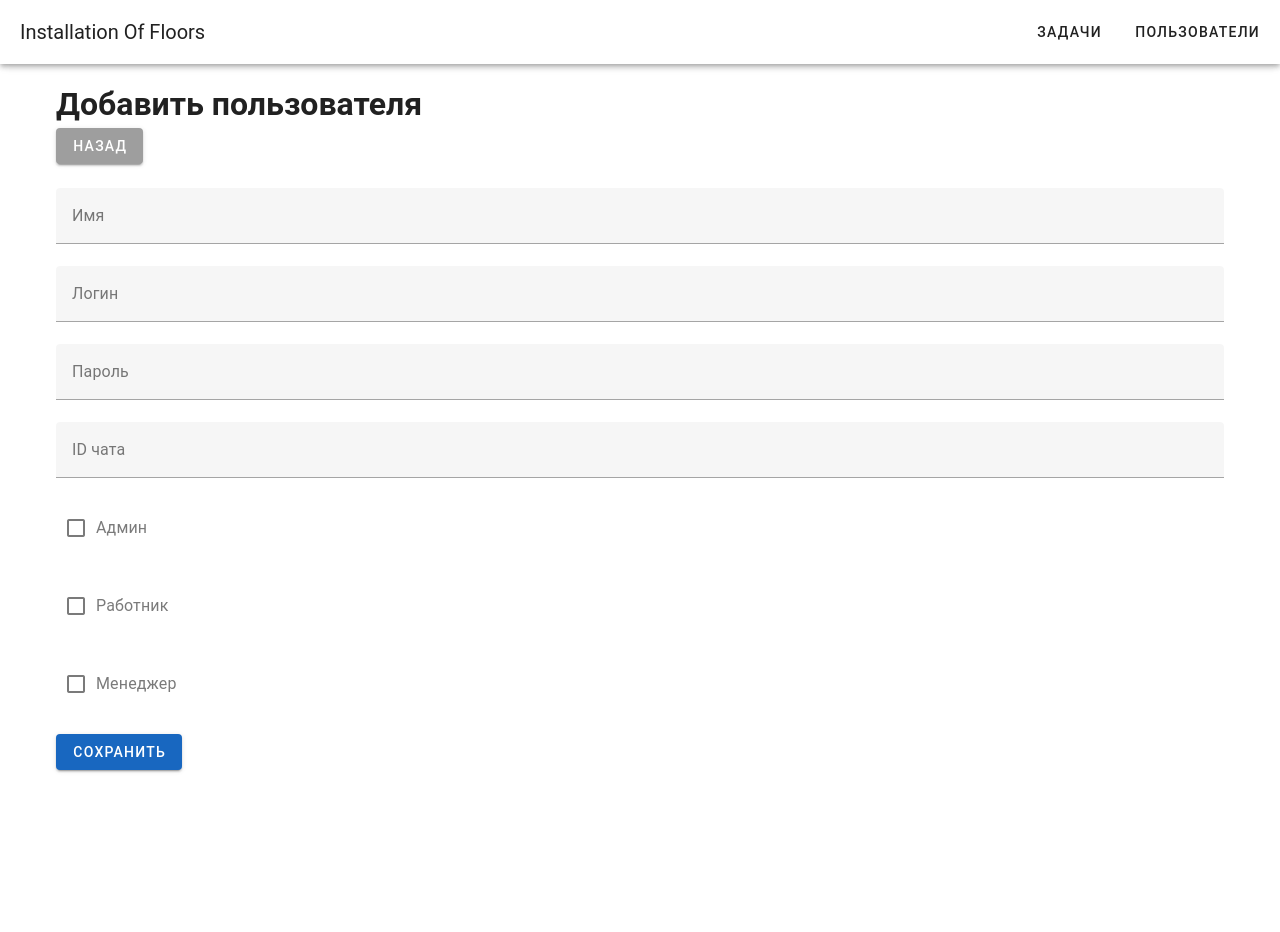
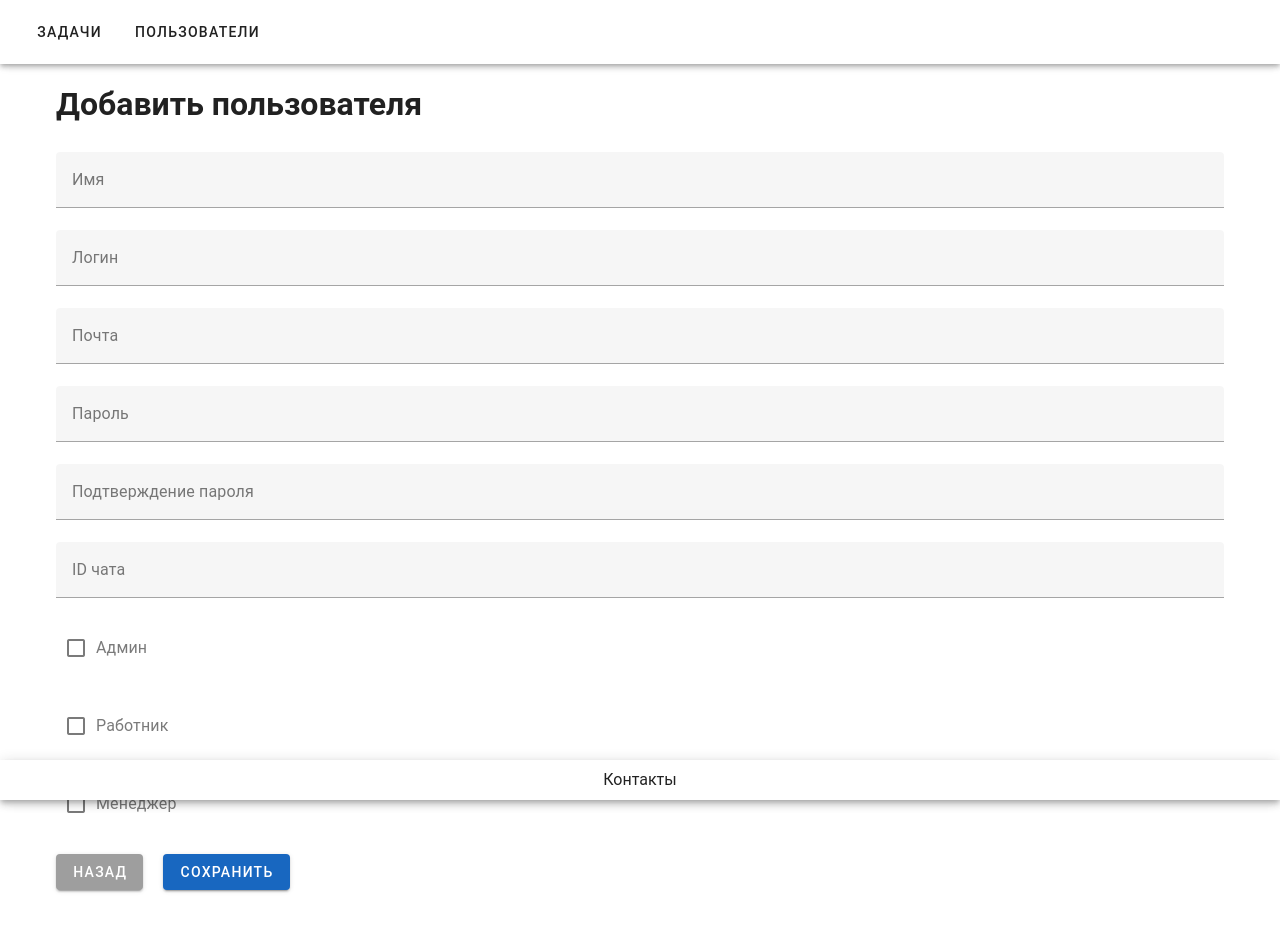
Before and after one commit to Li18ko/frontend-web-installation-of-floors, a Vue app: page /users/add in a window 1280 px wide. Shown: the top 932 px of the page. Before the commit the page ends 802 px from the top, so only its background shows below. Built offline with nearby package versions, Linux system fonts and the light colour scheme.

Commit message:
Перевод на vue3 + корректировки внешнего вида страниц

```diff
--- a/index.html
+++ b/index.html
@@ -4,7 +4,7 @@
     <meta charset="UTF-8" />
     <link rel="icon" type="image/svg+xml" href="/vite.svg" />
     <meta name="viewport" content="width=device-width, initial-scale=1.0" />
-    <title>Платформа</title>
+    <title>Installation Of Floors</title>
   </head>
   <body>
     <div id="app"></div>
--- a/src/App.vue
+++ b/src/App.vue
@@ -6,9 +6,7 @@ export default{
 
 <template>
   <v-app>
-    <v-app-bar app>
-      <v-toolbar-title>Installation Of Floors</v-toolbar-title>
-      <v-spacer></v-spacer>
+    <v-app-bar app class="pl-4 pr-4">
       <v-btn text to="/tasks">Задачи</v-btn>
       <v-btn text to="/users">Пользователи</v-btn>
     </v-app-bar>
@@ -17,7 +15,12 @@ export default{
       <router-view></router-view>
     </v-main>
 
-    <v-footer app>
+    <v-footer app class="elevation-5">
+      <v-row justify="center">
+          <v-col class="text-center">
+            <p>Контакты</p>
+          </v-col>
+        </v-row>
     </v-footer>
   </v-app>
 </template>
--- a/src/main.js
+++ b/src/main.js
@@ -28,6 +28,6 @@ const vuetify = createVuetify({
 const app = createApp(App);
 
 app.use(vuetify);
-app.use(router)
+app.use(router);
 
 app.mount("#app");
--- a/src/pages/User/AddUser.vue
+++ b/src/pages/User/AddUser.vue
@@ -2,52 +2,41 @@
   <v-container>
     <div>
       <h1>Добавить пользователя</h1>
-      <v-btn color="grey" text to="/users">Назад</v-btn>
     </div>
     <br>
-    <v-form @submit.prevent="onSubmit">
-      <v-text-field
-        v-model="name"
-        label="Имя"
-        :error-messages="nameError ? [nameError] : []"
-      ></v-text-field>
 
-      <v-text-field
-        v-model="login"
-        label="Логин"
-        :error-messages="loginError ? [loginError] : []"
-      ></v-text-field>
+    <v-form @submit.prevent="addUser">
+      <v-text-field v-model="name" label="Имя"
+      :error-messages="nameError ? [nameError] : []"></v-text-field>
 
-      <v-text-field
-        v-model="password"
-        label="Пароль"
-        type="password"
-        :error-messages="passwordError ? [passwordError] : []"
-      ></v-text-field>
+      <v-text-field v-model="login" label="Логин"
+      :error-messages="loginError ? [loginError] : []"></v-text-field>
 
-      <v-text-field
-        v-model="chatId"
-        label="ID чата"
-        type="number"
-        :error-messages="chatIdError ? [chatIdError] : []"
-      ></v-text-field>
+      <v-text-field v-model="email" label="Почта"
+      :error-messages="emailError ? [emailError] : []"></v-text-field>
+
+      <v-text-field v-model="password" label="Пароль" type="password"
+        :error-messages="passwordError ? [passwordError] : []"></v-text-field>
+
+      <v-text-field v-model="passwordRepeat" label="Подтверждение пароля" type="password"
+        :error-messages="passwordRepeatError ? [passwordRepeatError] : []"></v-text-field>
+
+      <v-text-field v-model="chatId" label="ID чата" type="number"
+        :error-messages="chatIdError ? [chatIdError] : []"></v-text-field>
 
       <v-checkbox v-model="selectedRoles" label="Админ" :value="1"></v-checkbox>
       <v-checkbox v-model="selectedRoles" label="Работник" :value="2"></v-checkbox>
       <v-checkbox v-model="selectedRoles" label="Менеджер" :value="3"></v-checkbox>
 
-      <v-btn type="submit" color="primary">Сохранить</v-btn>
+      <v-alert v-if="successMessage" type="success" dismissible @input="successMessage = false" style="margin-bottom: 20px;">
+        Пользователь создан!
+      </v-alert>
+
+      <div style="display: flex; align-items: center;">
+        <v-btn color="grey" text to="/users" style="margin-right: 20px;">Назад</v-btn>
+        <v-btn type="submit" color="primary">Сохранить</v-btn>
+      </div>
     </v-form>
-
-    <v-dialog v-model="successDialog" max-width="400px">
-      <v-card>
-        <v-card-title class="headline">Пользователь создан!</v-card-title>
-        <v-card-text>Пользователь успешно создан с ID: <strong>{{ userId }}</strong></v-card-text>
-        <v-card-actions>
-          <v-btn color="blue" text to="/users">ОК</v-btn>
-        </v-card-actions>
-      </v-card>
-    </v-dialog>
 
   </v-container>
 </template>
@@ -57,45 +46,67 @@ import { useForm, useField } from 'vee-validate';
 import * as yup from 'yup';
 import axios from 'axios';
 import { ref, toRaw } from 'vue';
+import router from '../../router';
 
 export default {
   name: 'AddUser',
   setup() {
     const schema = yup.object({
       name: yup.string().required('Имя обязательно'),
-      login: yup.string().required('Логин обязателен'),
+      login: yup.string().required('Логин обязателен').test('unique-login', 'Логин уже существует', async (value) => {
+        console.log(value);
+        if (!value) return true;
+        try {
+          const response = await axios.get(`${import.meta.env.VITE_APP_BASE_URL}/api/UserWithRoles/checkLogin/${value}`);
+          console.log(response.data.id);
+          return response.id? true: false;
+        } catch (error) {
+          console.error('Ошибка при проверке логина:', error);
+          return true;
+        }
+      }),
+      email: yup.string().email('Некорректный формат электронной почты').required('Почта обязательна'),
       password: yup.string().min(6, 'Пароль должен содержать минимум 6 символов').required('Пароль обязателен'),
-      chatId: yup.number().typeError('ID чата должно быть числом').required('ID чата обязателен').positive('ID чата должно быть положительным числом').integer('ID чата должно быть целым числом'),
+      passwordRepeat: yup.string().required('Повтор пароля обязателен').oneOf([yup.ref('password')], 'Пароли должны совпадать'),
+      chatId: yup.number().typeError('ID чата должно быть числом').required('ID чата обязателен'),
     });
 
-    const { handleSubmit, resetForm, errors } = useForm({
+    const { handleSubmit, errors } = useForm({
       validationSchema: schema,
     });
 
     const { value: name, errorMessage: nameError } = useField('name');
     const { value: login, errorMessage: loginError } = useField('login');
+    const { value: email, errorMessage: emailError } = useField('email');
     const { value: password, errorMessage: passwordError } = useField('password');
+    const { value: passwordRepeat, errorMessage: passwordRepeatError } = useField('passwordRepeat');
     const { value: chatId, errorMessage: chatIdError } = useField('chatId');
-    const { value: selectedRoles } = useField('roles');
+    const selectedRoles = ref([]);
 
     const userId = ref(null);
-    const successDialog = ref(false);
+    const successMessage = ref(false);
 
-    const onSubmit = handleSubmit(async (values) => {
+    const addUser = handleSubmit(async (values) => {
       try {
-        const response = await axios.post(`http://localhost:5009/api/UserWithRoles`, {
-          "name": values.name,
-          "login": values.login,
-          "password": values.password,
-          "chatId": Number(values.chatId),
-          "roleIds": Array.isArray(values.selectedRoles) ? toRaw(values.selectedRoles) : [],
+        console.log(toRaw(values.selectedRoles) || []);
+
+        const response = await axios.post(`${import.meta.env.VITE_APP_BASE_URL}/api/UserWithRoles`, {
+          name: values.name,
+          login: values.login,
+          email: values.email,
+          password: values.password,
+          chatId: Number(values.chatId),
+          roleIds: selectedRoles.value,
         });
 
         console.log(response.data);
 
         if (response.data) {
           userId.value = response.data;
-          successDialog.value = true;
+          successMessage.value = true;
+          setTimeout(() => {
+            router.push({ name: 'Users' });
+          }, 2000);
         }
       } catch (error) {
         console.error('Ошибка при сохранении изменений', error);
@@ -105,17 +116,21 @@ export default {
     return {
       name,
       login,
+      email,
       password,
+      passwordRepeat,
       chatId,
       selectedRoles,
       nameError,
       loginError,
+      emailError,
       passwordError,
+      passwordRepeatError,
       chatIdError,
-      onSubmit,
+      addUser,
       errors,
       userId,
-      successDialog
+      successMessage
     };
   },
 };
--- a/src/pages/User/EditUser.vue
+++ b/src/pages/User/EditUser.vue
@@ -2,109 +2,160 @@
   <v-container>
     <div>
       <h1>Редактировать пользователя</h1>
-      <v-btn color="grey" text to="/users">Назад</v-btn>
     </div>
     <br>
-    <v-form @submit.prevent="editUser" v-model="valid">
-      <v-text-field
-        v-model="user.name"
-        label="Имя"
-        :rules="[nameRules]"
-        required
-      ></v-text-field>
+    <v-form @submit.prevent="editUser">
+      <v-text-field v-model="name" label="Имя"
+      :error-messages="nameError ? [nameError] : []"></v-text-field>
 
-      <v-text-field
-        v-model="user.login"
-        label="Логин"
-        :rules="[loginRules]"
-        required
-      ></v-text-field>
+      <v-text-field v-model="login" label="Логин"
+      :error-messages="loginError ? [loginError] : []"></v-text-field>
 
-      <v-text-field
-        v-model="user.password"
-        label="Пароль"
-        type="password"
-        :rules="[passwordRules]"
-        required
-      ></v-text-field>
+      <v-text-field v-model="email" label="Почта"
+      :error-messages="emailError ? [emailError] : []"></v-text-field>
 
-      <v-text-field
-        v-model="user.chatId"
-        label="ID чата"
-        :rules="[chatIdRules]"
-        required
-      ></v-text-field>
+      <v-btn color="grey" @click="showPasswordField = !showPasswordField" style="margin-bottom: 20px;">
+        {{ showPasswordField ? "Отмена" : "Изменить Пароль" }}
+      </v-btn>
+
+      <v-text-field v-if="showPasswordField" v-model="password" label="Пароль" type="password"
+        :error-messages="passwordError ? [passwordError] : []"></v-text-field>
+
+        <v-text-field v-model="chatId" label="ID чата" type="number"
+        :error-messages="chatIdError ? [chatIdError] : []"></v-text-field>
 
       <v-checkbox v-model="selectedRoles" label="Админ" :value="1"></v-checkbox>
       <v-checkbox v-model="selectedRoles" label="Работник" :value="2"></v-checkbox>
       <v-checkbox v-model="selectedRoles" label="Менеджер" :value="3"></v-checkbox>
 
-      <v-btn type="submit" color="primary" :disabled="!valid">Сохранить</v-btn>
+      <v-alert v-if="successMessage" type="success" dismissible @input="successMessage = false" style="margin-bottom: 20px;">
+        Пользователь изменен!
+      </v-alert>
+
+      <div style="display: flex; align-items: center;">
+        <v-btn color="grey" text to="/users" style="margin-right: 20px;">Назад</v-btn>
+        <v-btn type="submit" color="primary">Сохранить</v-btn>
+      </div>
     </v-form>
   </v-container>
 </template>
 
 <script>
+import { useForm, useField } from 'vee-validate';
+import * as yup from 'yup';
 import axios from 'axios';
-import { toRaw } from 'vue';
+import { ref, toRaw, reactive, onMounted } from 'vue';
+import router from '../../router';
+import { useRoute } from "vue-router";
+
 
 export default {
-    props: ['id'],
     name: 'EditUser',
-    data() {
-        return {
-            user: {
+    setup() {
+      const route = useRoute();
+      const userId = route.params.id;
+
+      const user = reactive({
         id: 0,
-                name: '',
-                login: '',
-                password: '',
-                chatId: '',
-                roles: []
-            },
-            selectedRoles: [],
-            valid: false,
-            nameRules: [(v) => v && v.length > 0 || 'Имя не может быть пустым'],
-            loginRules: [(v) => v && v.length > 0 || 'Логин не может быть пустым'],
-            passwordRules: [(v) => v && v.length > 0 || 'Пароль не может быть пустым'],
-            chatIdRules: [(v) => !!v && !isNaN(v) || 'ID чата не может быть пустым и должно быть числом']
-        };
-    },
-    mounted() {
-        this.fetchUser();
-    },
-    methods: {
-        async fetchUser() {
+        name: "",
+        email: "",
+        login: "",
+        password: "",
+        chatId: "",
+        roles: [],
+      });
+
+      const schema = yup.object({
+        name: yup.string().required('Имя обязательно'),
+        login: yup.string().required('Логин обязателен').test('unique-login', 'Логин уже существует', async (value) => {
+          console.log(value);
+          if (value === user.login) return true;
+          if (!value) return true;
           try {
-                const response = await axios.get(`http://localhost:5009/api/UserWithRoles/${this.id}`);
-                this.user = response.data;
-                if (this.user && this.user.roles && this.user.roles.length > 0) {
-                    this.selectedRoles = [...this.user.roles];
+            const response = await axios.get(`${import.meta.env.VITE_APP_BASE_URL}/api/UserWithRoles/checkLogin/${value}`);
+            console.log(response.data.id);
+            return response.id? true: false;
+          } catch (error) {
+            console.error('Ошибка при проверке логина:', error);
+            return true;
           }
+        }),
+        email: yup.string().email('Некорректный формат электронной почты').required('Почта обязательна'),
+        password: yup.string().min(6, 'Пароль должен содержать минимум 6 символов').required('Пароль обязателен'),
+        chatId: yup.number().typeError('ID чата должно быть числом').required('ID чата обязателен').integer('ID чата должно быть целым числом'),
+      });
 
-                console.log(this.selectedRoles);
+      const { handleSubmit, errors } = useForm({
+        validationSchema: schema,
+      });
+
+      const { value: name, errorMessage: nameError } = useField('name');
+      const { value: login, errorMessage: loginError } = useField('login');
+      const { value: email, errorMessage: emailError } = useField('email');
+      const { value: password, errorMessage: passwordError } = useField('password');
+      const { value: chatId, errorMessage: chatIdError } = useField('chatId');
+      const { value: selectedRoles } = useField('roles');
+
+      const successMessage = ref(false);
+      const showPasswordField = ref(false);
+
+      const fetchUser = async () => {
+        try {
+          const response = await axios.get(`${import.meta.env.VITE_APP_BASE_URL}/api/UserWithRoles/${userId}`);
+          Object.assign(user, response.data);
+          name.value = response.data.name;
+          login.value = response.data.login;
+          email.value = response.data.email;
+          chatId.value = response.data.chatId;
+          selectedRoles.value = response.data.roles || [];
 
         } catch (error) {
-                console.error('Ошибка загрузки данных пользователя', error);
+          console.error("Ошибка загрузки данных пользователя", error);
         }
-        },
-        async editUser() {
+      };
+
+      const editUser = handleSubmit(async () => {
         try {
-                const chatId = Number(this.user.chatId);
-
-                await axios.put(`http://localhost:5009/api/UserWithRoles`, {
-                    "id": this.user.id,
-                    "name": this.user.name,
-                    "login": this.user.login,
-                    "password": this.user.password,
-                    "chatId": chatId,
-                    "roleIds": toRaw(this.selectedRoles)
+          await axios.put(`${import.meta.env.VITE_APP_BASE_URL}/api/UserWithRoles`, {
+            id: user.id,
+            name: name.value,
+            login: login.value,
+            email: email.value,
+            password: password.value,
+            chatId: Number(chatId.value),
+            roleIds: toRaw(selectedRoles.value),
           });
 
-                this.$router.push({ name: 'Users' });
+          successMessage.value = true;
+          setTimeout(() => {
+            successMessage.value = false;
+            router.push("/users");
+          }, 2000);
         } catch (error) {
-                console.error('Ошибка при сохранении изменений', error);
+          console.error("Ошибка при сохранении изменений", error);
         }
-        }
+      });
+
+      onMounted(fetchUser);
+
+
+      return {
+        name,
+        login,
+        password,
+        email,
+        chatId,
+        user,
+        nameError,
+        loginError,
+        emailError,
+        passwordError,
+        chatIdError,
+        selectedRoles,
+        showPasswordField,
+        successMessage,
+        editUser,
+      };
   }
 }
 </script>
--- a/src/pages/User/IndexUsers.vue
+++ b/src/pages/User/IndexUsers.vue
@@ -1,16 +1,25 @@
 <template>
   <v-container>
-    <div>
+    <div style="display: flex; align-items: center;">
       <h1>Пользователи</h1>
+      <v-spacer></v-spacer>
       <v-btn color="green" text to="/users/add">Добавить</v-btn>
     </div>
     <br>
-    <v-table :height="'400px'" :density="'comfortable'" fixed-header>
+    <div style="display: flex; flex-direction: column; justify-content: center; align-items: center;">
+      <v-progress-circular v-if="loading" indeterminate color="primary" style="margin-bottom: 30px;"></v-progress-circular>
+      <v-alert v-if="error" type="error" style="margin-bottom: 30px;">{{ error }}</v-alert>
+      <v-alert v-if="successMessage" type="success" dismissible @input="successMessage = false" style="margin-bottom: 20px;">
+        Пользователь удален!
+      </v-alert>
+    </div>
+
+    <v-table :height="'500px'" :density="'comfortable'" fixed-header>
       <thead>
         <tr>
-          <th>id</th>
           <th>Имя</th>
           <th>Логин</th>
+          <th>Почта</th>
           <th>id чата</th>
           <th>Дата создания</th>
           <th>Дата реадктирования</th>
@@ -19,30 +28,37 @@
         </tr>
       </thead>
       <tbody>
-        <tr v-for="(item) in desserts" :key="item.id">
-          <td>{{ item.id }}</td>
-          <td>{{ item.name }}</td>
+        <tr v-for="(item) in users" :key="item.id">
+          <td>
+            <router-link :to="{ name: 'EditUser', params: { id: item.id } }" style="color:black">{{ item.name }}</router-link>
+          </td>
           <td>{{ item.login }}</td>
+          <td>{{ item.email }}</td>
           <td>{{ item.chatId }}</td>
           <td>{{ item.createdAt }}</td>
           <td>{{ item.lastRevision }}</td>
-          <td>{{ item.roles }}</td>
+          <td>{{ item.selectedRoles }}</td>
           <td>
-            <v-btn icon small @click="confirmDelete(item.id)">
-              <v-icon small color="red">mdi-close-circle</v-icon>
-            </v-btn>
-            <v-btn icon small @click="editUser(item.id)">
-              <v-icon small>mdi-pencil</v-icon>
-            </v-btn>
+            <v-tooltip text="Редактировать пользователя">
+              <template v-slot:activator="{ props }">
+                <v-btn size="30" v-bind="props" @click="editUser(item.id)">
+                  <v-icon size="25">mdi-pencil</v-icon>
+                </v-btn>
+              </template>
+            </v-tooltip>
+
+            <v-tooltip text="Удалить пользователя">
+              <template v-slot:activator="{ props }">
+                <v-btn size="30" v-bind="props" @click="confirmDelete(item.id)">
+                  <v-icon size="25" color="red">mdi-close-circle</v-icon>
+                </v-btn>
+              </template>
+            </v-tooltip>
           </td>
         </tr>
       </tbody>
     </v-table>
 
-
-
-    <v-progress-circular v-if="loading" indeterminate color="primary"></v-progress-circular>
-    <v-alert v-if="error" type="error">{{ error }}</v-alert>
     <v-dialog v-model="dialog" max-width="400px">
       <v-card>
         <v-card-title class="headline">Подтвердите удаление</v-card-title>
@@ -58,24 +74,26 @@
 </template>
 
 <script>
+import {ref, onMounted} from 'vue';
 import axios from 'axios';
+import router from '../../router';
 
 export default {
   name: 'Users',
-  data(){
-    return{
-      users: [],
-      loading: true,
-      error: null,
-      dialog: false,
-      userIdToDelete: null
-    }
-  },
-  mounted(){
-    this.fetchUsers();
-  },
-  methods: {
-    formatDate(date) {
+  setup(){
+    const users = ref([]);
+    const loading = ref(true);
+    const error = ref(null);
+    const dialog = ref(false);
+    const userIdToDelete = ref(null);
+    const roleNames = {
+      1: "Админ",
+      2: "Работник",
+      3: "Менеджер"
+    };
+    const successMessage = ref(false);
+
+    const formatDate = (date) => {
       const d = new Date(date);
       const options = {
         year: 'numeric',
@@ -87,46 +105,65 @@ export default {
         timeZoneName: 'short'
       };
       return d.toLocaleString('ru-RU', options);
-    },
+    };
 
-    async fetchUsers(){
+    const fetchUsers = async() =>{
       try{
-        const response = await axios.get('http://localhost:5009/api/UserWithRoles/List');
-        this.desserts = response.data.map(user => {
-        user.createdAt = this.formatDate(user.createdAt);
-        user.lastRevision = this.formatDate(user.lastRevision);
-        return user;
+        const response = await axios.get(`${import.meta.env.VITE_APP_BASE_URL}/api/UserWithRoles/List`);
+        users.value = response.data.map(user => {
+          user.createdAt = formatDate(user.createdAt);
+          user.lastRevision = formatDate(user.lastRevision);
+          user.selectedRoles = user.roles.length !== 0 ? user.roles.map(role => roleNames[role]).join(', ') : "Роли нет";
+          return user;
         });
-        this.loading = false;
+        loading.value = false;
       } catch (err) {
-        this.error = 'Ошибка загрузки данных';
-        this.loading = false;
+        error.value = 'Ошибка загрузки данных';
+        loading.value = false;
       }
-    },
+    };
 
-    editUser(id) {
-      this.$router.push(`/users/edit/${id}`);
-    },
+    const editUser = (id) => {
+      router.push(`/users/edit/${id}`);
+    };
 
-    async deleteUser(id) {
-      if (!this.userIdToDelete) return;
+    const deleteUser = async () => {
+      if (!userIdToDelete.value) return;
       try {
-        await axios.delete(`http://localhost:5009/api/UserWithRoles/${this.userIdToDelete}`);
-        this.loading = true;
-        this.dialog = false;
-        this.users = this.users.filter(user => user.id !== this.userIdToDelete);
-        this.userIdToDelete = null;
-        await this.fetchUsers();
+        await axios.delete(`${import.meta.env.VITE_APP_BASE_URL}/api/UserWithRoles/${userIdToDelete.value}`);
+        loading.value = true;
+        dialog.value = false;
+        successMessage.value = true;
+        setTimeout(() => {
+          successMessage.value = false;
+        }, 2000);
+        userIdToDelete.value = null;
+        await fetchUsers();
+      } catch (err) {
+        error.value = 'Ошибка при удалении пользователя';
+      }
+    };
 
-      } catch (err) {
-        this.error = 'Ошибка при удалении пользователя';
-      }
-    },
+    const confirmDelete = (id) => {
+      userIdToDelete.value = id;
+      dialog.value = true;
+    };
 
-    confirmDelete(id) {
-      this.userIdToDelete = id;
-      this.dialog = true;
-    },
+    onMounted(fetchUsers);
+
+    return {
+      users,
+      loading,
+      error,
+      dialog,
+      userIdToDelete,
+      successMessage,
+      formatDate,
+      fetchUsers,
+      editUser,
+      deleteUser,
+      confirmDelete
+    };
   }
 }
 </script>
```
Also changed, not shown: src/router/index.js (indentation only), 1 other file (tests, documents, lock files or other folders). Lines whose indentation alone changed are shown as unchanged.
